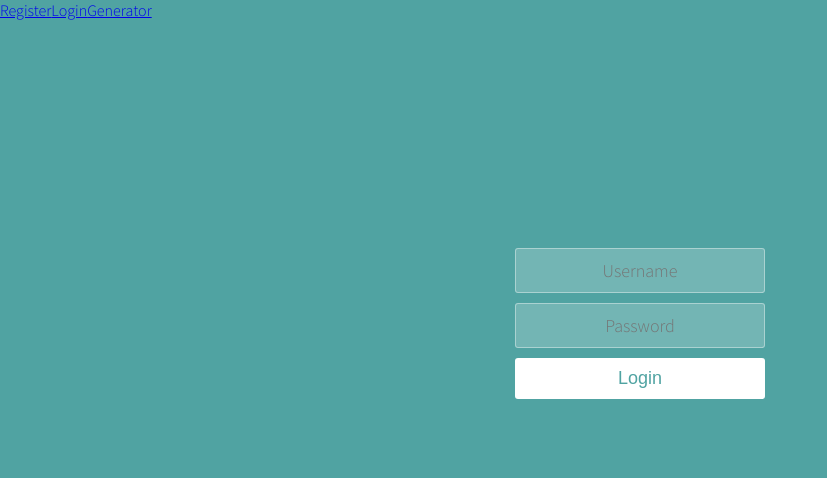
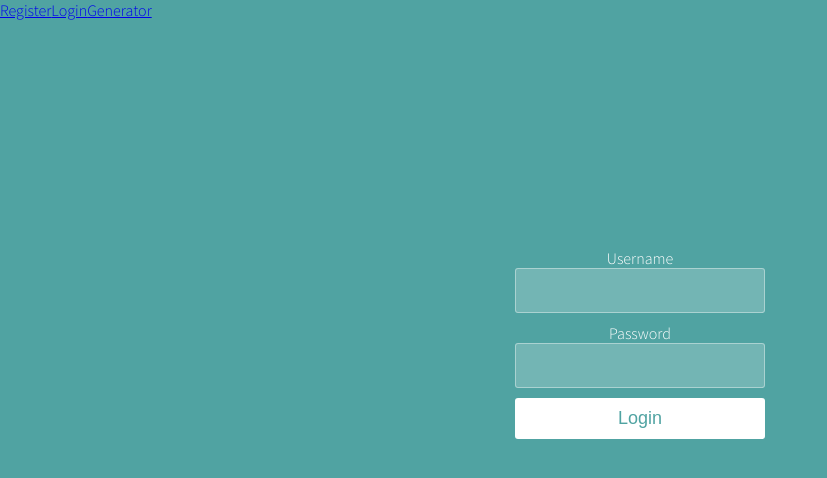
Before and after one commit to green-fox-academy/AtomSuperDivision-frontend, a React (Create React App) app: page /Login in a window 1280 px wide. Shown: the top 478 px of the page, without its empty margins (0-827 px from the left). Built offline with nearby package versions, Linux system fonts and the light colour scheme.

Commit message:
login logic+

```diff
--- a/src/components/Login.js
+++ b/src/components/Login.js
@@ -1,14 +1,107 @@
-import React from "react";
+import React, { useState } from "react";
+import { useHistory } from 'react-router-dom';
+
+
+import UserInput from './UserInput';
 
 
 function Login() {
+  const [username, setUsername] = useState('');
+  const [password, setPassword] = useState('');
+  const [showMessage, setShowMessage] = useState(false);
+  const [message, setMessage] = useState('');
+  const history = useHistory();
+
+
+  const submit = async e => {
+    e.preventDefault();
+
+    if (username && password !== '') {
+      try {
+        const loginUser = await fetch(
+          `${process.env.REACT_APP_BACKENDURL}/login`,
+          {
+            method: 'POST',
+            body: JSON.stringify({ username, password }),
+            headers: {
+              Accept: 'application/json',
+              'Content-Type': 'application/json',
+            },
+          }
+        );
+
+        const response = await loginUser.json();
+
+        if (loginUser.status === 200) {
+          setToken(response);
+          history.push('/');
+        } else {
+          setShowMessage(true);
+          setMessage('Username or password incorrect');
+          setUsername('');
+          setPassword('');
+        }
+      } catch (error) {
+        console.log(error);
+      }
+    } else if(username == null || username === ""){
+      setShowMessage(true);
+      setMessage(
+        'Please Enter Your Username'
+      );
+    } else if (password == null || password === "") {
+      setShowMessage(true);
+      setMessage(
+        'Please Enter Your  Password'
+      );
+    }
+  };
+
   return (
-    <form className="form">
-      <input type="text" placeholder="Username" />
-      <input type="password" placeholder="Password" />
-      <button type="submit">Login</button>
+    <form className="loginForm" onSubmit={submit}>
+    <div className="loginFormInput">
+      <UserInput
+        divClass="login-input"
+        labelClass="form-label"
+        inputClass="form-input"
+        title="Username"
+        id="input-username"
+        type="text"
+        value={username}
+        whenChange={e => {
+          setUsername(e.target.value);
+        }}
+      />
+        <UserInput
+          divClass="login-input"
+          labelClass="form-label"
+          inputClass="form-input"
+          title="Password"
+          id="input-password"
+          type="password"
+          value={password}
+          whenChange={e => setPassword(e.target.value)}
+        />
+      </div>
+      <div className="buttonContainer">
+        <div>
+          {showMessage ? (
+            <div className="login-form-message">{message}</div>
+          ) : (
+            <div> </div>
+          )}
+        </div>
+        <button className="loginButton" type="submit">
+          Login
+        </button>
+      </div>
     </form>
   );
 }
 
+function setToken(response) {
+  console.log(response);
+  localStorage.setItem('X-tribes-token', response.jwt);
+}
+
 export default Login;
--- /dev/null
+++ b/src/components/UserInput.js
@@ -0,0 +1,46 @@
+import React from 'react';
+import PropTypes from 'prop-types';
+
+function UserInput({
+  divClass,
+  labelClass,
+  title,
+  type,
+  id,
+  inputClass,
+  required,
+  value,
+  whenChange,
+}) {
+  return (
+    <div className={divClass}>
+      <label className={labelClass} htmlFor={id}>
+        {title}
+      </label>
+      <input
+        type={type}
+        id={id}
+        className={inputClass}
+        required={required}
+        value={value}
+        onChange={whenChange}
+      />
+    </div>
+  );
+}
+UserInput.propTypes = {
+  divClass: PropTypes.string.isRequired,
+  labelClass: PropTypes.string.isRequired,
+  title: PropTypes.string.isRequired,
+  type: PropTypes.string.isRequired,
+  id: PropTypes.string.isRequired,
+  inputClass: PropTypes.string.isRequired,
+  required: PropTypes.string,
+  value: PropTypes.oneOfType([PropTypes.string, PropTypes.number]).isRequired,
+  whenChange: PropTypes.func.isRequired,
+};
+
+UserInput.defaultProps = {
+  required: '',
+};
+export default UserInput;
--- a/src/styles/app.css
+++ b/src/styles/app.css
@@ -0,0 +1,11 @@
+.App {
+    margin-top: 0px;
+  }
+
+  .App .navbar-brand {
+    font-weight: bold;
+  }
+
+  .App .container{
+    align-content: center
+  }
```
Also changed, not shown: src/actions/updateUserState.js (added, +13 -0 lines), src/constants/actionTypes.js (added, +13 -0 lines), 2 other files (tests, documents, lock files or other folders).
